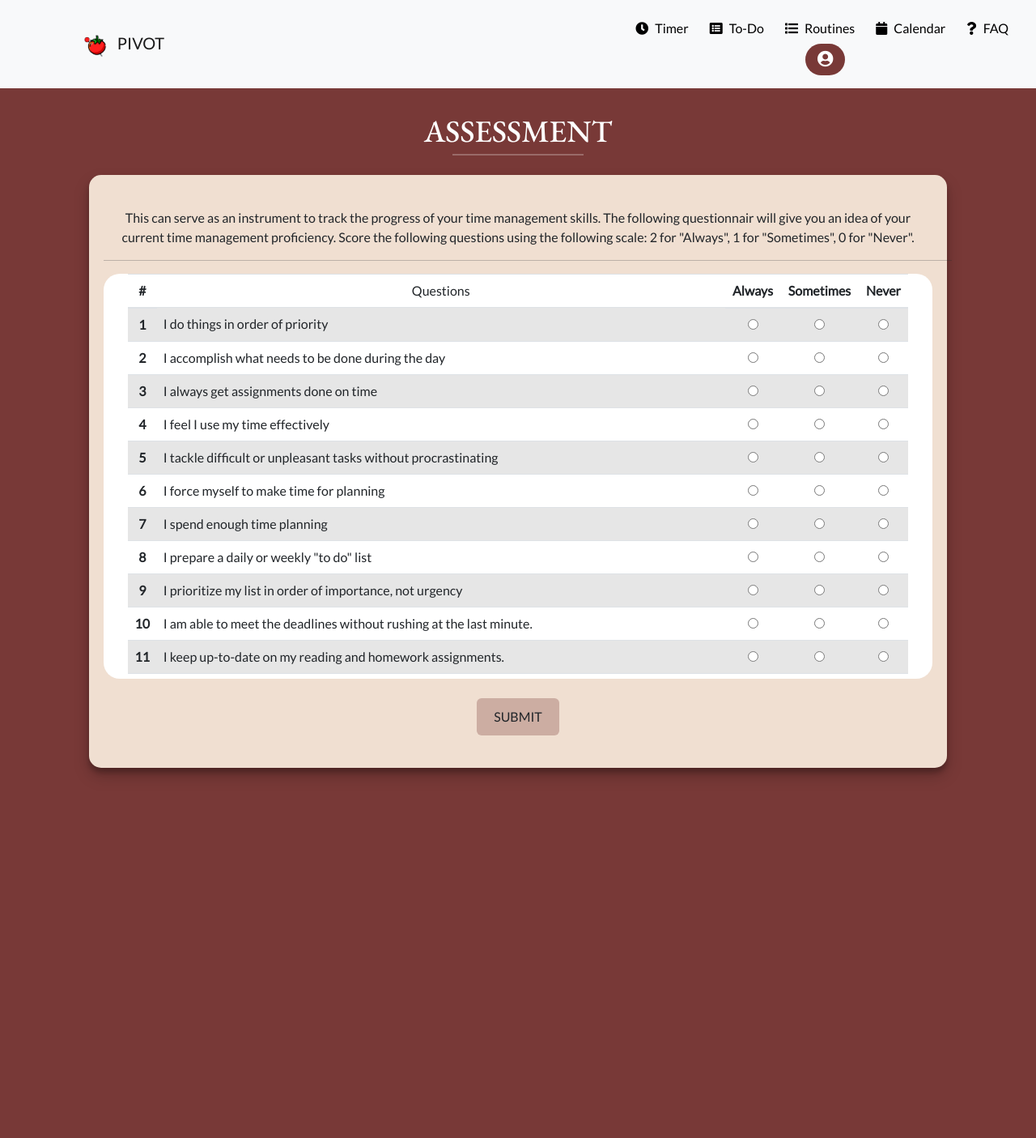
After one commit to jaydejesus14/Pomodoro, a PHP site: page /user/assessment.html in a window 1280 px wide. The commit adds this page. Shown: the top 1405 px of the page at 81% size. Run offline with PHP 8.4, Linux system fonts and the light colour scheme; some libraries are stand-ins or nearby versions.

Commit message:
assessment

```diff
--- a/style.css
+++ b/style.css
@@ -744,6 +744,41 @@ input:focus, textarea:focus {
   font-weight: 400;
 }
 
+/* EDIT PROFILE */
+.assessmentCard {
+  width: 1000px;
+  margin: 20px 5px;
+  padding: 25px 30px 40px 30px;
+  border-radius: 15px;
+  box-sizing: content-box;
+  box-shadow: rgba(0, 0, 0, 0.19) 0px 10px 20px, rgba(0, 0, 0, 0.23) 0px 6px 6px;
+}
+
+.assessmentContent {
+  background-color: white;
+  border-radius: 20px;
+  padding: 0px 30px;
+  min-height: 500px;
+  max-height: 500px;
+  overflow-y: scroll;
+  overflow-x: hidden;
+
+}
+
+#assessmentSubmit{
+  background-color: rgb( 120, 57, 55, 0.3);
+  padding: 10px 20px
+}
+#assessmentSubmit:hover{
+  background-color: rgb( 120, 57, 55);
+  padding: 10px 20px;
+  color: white;
+}
+
+
+
+
+
 /* TO-DO LIST */
 
 .sidenav {
--- /dev/null
+++ b/user/assessment.html
@@ -0,0 +1,299 @@
+<!DOCTYPE html>
+<html lang="en">
+<head>
+    <meta charset="UTF-8">
+    <meta name="viewport" content="width=device-width, initial-scale=1.0">
+    <title>Pivot</title>
+    <link rel="stylesheet" href="https://cdn.jsdelivr.net/npm/bootstrap@4.6.2/dist/css/bootstrap.min.css" integrity="sha384-xOolHFLEh07PJGoPkLv1IbcEPTNtaed2xpHsD9ESMhqIYd0nLMwNLD69Npy4HI+N" crossorigin="anonymous">
+    <link rel="stylesheet" href="https://use.fontawesome.com/releases/v5.5.0/css/all.css" integrity="sha384-B4dIYHKNBt8Bc12p+WXckhzcICo0wtJAoU8YZTY5qE0Id1GSseTk6S+L3BlXeVIU" crossorigin="anonymous">
+    <link rel='stylesheet' href="../style.css">
+
+</head>
+<body>
+    <div id="nav-placeholder">
+    </div>
+
+    <div class="container px-2 py-4 mx-auto">
+        <div class="container d-flex justify-content-around ">
+            <div class = "row">
+            <span class = "titleRoutine text-center">
+                ASSESSMENT
+                <hr class="solid" id="hrWhite2">
+            </span>
+        </div>
+        </div>
+        <div class="container d-flex justify-content-around ">
+
+
+            <div class="row">
+            <div class = "card assessmentCard">
+                <div class = "row text-center mt-3">
+                    This can serve as an instrument to track the progress of your time management skills. The following questionnair will give you an idea of your current time management proficiency. Score the following questions using the following scale: 2 for "Always", 1 for "Sometimes", 0 for "Never".</p>
+                    <hr class = "hrWhite2">
+                    <div class = "assessmentContent">
+                    <table class="table table-striped">
+                        <thead>
+                          <tr>
+                            <th scope="col-2">#</th>
+                            <td colspan="2">Questions</td>
+                            <th scope="col-6">Always</th>
+                            <th scope="col-2">Sometimes</th>
+                            <th scope="col-2">Never</th>
+                          </tr>
+                        </thead>
+                        <tbody>
+                            <!-- QUESION -->
+                          <tr>
+                            <th scope="row">1</th>
+                            <td colspan="2" class = "text-left">I do things in order of priority</td>
+                            <td><input type="radio" id="always" name="q1" value="always"></td>
+                            <td><input type="radio" id="sometimes" name="q1" value="sometimes"></td>
+                            <td><input type="radio" id="never" name="q1" value="never"></td>
+                          </tr>
+                          <!-- END OF QUESTION -->
+                          <!-- QUESION -->
+                          <tr>
+                            <th scope="row">2</th>
+                            <td colspan="2" class = "text-left">I accomplish what needs to be done during the day</td>
+                            <td><input type="radio" id="always" name="q2" value="always"></td>
+                            <td><input type="radio" id="sometimes" name="q2" value="sometimes"></td>
+                            <td><input type="radio" id="never" name="q2" value="never"></td>
+                          </tr>
+                          <!-- END OF QUESION -->
+                          <!-- QUESION -->
+                          <tr>
+                            <th scope="row">3</th>
+                            <td colspan="2" class = "text-left">I always get assignments done on time</td>
+                            <td><input type="radio" id="always" name="q3" value="always"></td>
+                            <td><input type="radio" id="sometimes" name="q3" value="sometimes"></td>
+                            <td><input type="radio" id="never" name="q3" value="never"></td>
+                          </tr>
+                          <!-- END OF QUESION -->
+                           <!-- QUESION -->
+                           <tr>
+                            <th scope="row">4</th>
+                            <td colspan="2" class = "text-left">I feel I use my time effectively</td>
+                            <td><input type="radio" id="always" name="q4" value="always"></td>
+                            <td><input type="radio" id="sometimes" name="q4" value="sometimes"></td>
+                            <td><input type="radio" id="never" name="q4" value="never"></td>
+                          </tr>
+                          <!-- END OF QUESION -->
+                          <!-- QUESION -->
+                          <tr>
+                            <th scope="row">5</th>
+                            <td colspan="2" class = "text-left">I tackle difficult or unpleasant tasks without procrastinating</td>
+                            <td><input type="radio" id="always" name="q5" value="always"></td>
+                            <td><input type="radio" id="sometimes" name="q5" value="sometimes"></td>
+                            <td><input type="radio" id="never" name="q5" value="never"></td>
+                          </tr>
+                          <!-- END OF QUESION -->
+                          <!-- QUESION -->
+                          <tr>
+                            <th scope="row">6</th>
+                            <td colspan="2" class = "text-left">I force myself to make time for planning</td>
+                            <td><input type="radio" id="always" name="q6" value="always"></td>
+                            <td><input type="radio" id="sometimes" name="q6" value="sometimes"></td>
+                            <td><input type="radio" id="never" name="q6" value="never"></td>
+                          </tr>
+                          <!-- END OF QUESION -->
+                          <!-- QUESION -->
+                          <tr>
+                            <th scope="row">7</th>
+                            <td colspan="2" class = "text-left">I spend enough time planning</td>
+                            <td><input type="radio" id="always" name="q7" value="always"></td>
+                            <td><input type="radio" id="sometimes" name="q7" value="sometimes"></td>
+                            <td><input type="radio" id="never" name="q7" value="never"></td>
+                          </tr>
+                          <!-- END OF QUESION -->
+                          <!-- QUESION -->
+                          <tr>
+                            <th scope="row">8</th>
+                            <td colspan="2" class = "text-left">I prepare a daily or weekly "to do" list</td>
+                            <td><input type="radio" id="always" name="q8" value="always"></td>
+                            <td><input type="radio" id="sometimes" name="q8" value="sometimes"></td>
+                            <td><input type="radio" id="never" name="q8" value="never"></td>
+                          </tr>
+                          <!-- END OF QUESION -->
+                          <!-- QUESION -->
+                          <tr>
+                            <th scope="row">9</th>
+                            <td colspan="2" class = "text-left">I prioritize my list in order of importance, not urgency</td>
+                            <td><input type="radio" id="always" name="q9" value="always"></td>
+                            <td><input type="radio" id="sometimes" name="q9" value="sometimes"></td>
+                            <td><input type="radio" id="never" name="q9" value="never"></td>
+                          </tr>
+                          <!-- END OF QUESION -->
+                          <!-- QUESION -->
+                          <tr>
+                            <th scope="row">10</th>
+                            <td colspan="2" class = "text-left">I am able to meet the deadlines without rushing at the last minute. </td>
+                            <td><input type="radio" id="always" name="q10" value="always"></td>
+                            <td><input type="radio" id="sometimes" name="q10" value="sometimes"></td>
+                            <td><input type="radio" id="never" name="q10" value="never"></td>
+                          </tr>
+                          <!-- END OF QUESION -->
+                          <!-- QUESION -->
+                          <tr>
+                            <th scope="row">11</th>
+                            <td colspan="2" class = "text-left">I keep up-to-date on my reading and homework assignments.</td>
+                            <td><input type="radio" id="always" name="q11" value="always"></td>
+                            <td><input type="radio" id="sometimes" name="q11" value="sometimes"></td>
+                            <td><input type="radio" id="never" name="q11" value="never"></td>
+                          </tr>
+                          <!-- END OF QUESION -->
+                          <!-- QUESION -->
+                          <tr>
+                            <th scope="row">12</th>
+                            <td colspan="2" class = "text-left">I prevent interruptions from distracting me from high priority tasks. </td>
+                            <td><input type="radio" id="always" name="q12" value="always"></td>
+                            <td><input type="radio" id="sometimes" name="q12" value="sometimes"></td>
+                            <td><input type="radio" id="never" name="q12" value="never"></td>
+                          </tr>
+                          <!-- END OF QUESION -->
+                          <!-- QUESION -->
+                          <tr>
+                            <th scope="row">13</th>
+                            <td colspan="2" class = "text-left">I avoid spending too much time on trivial matters. </td>
+                            <td><input type="radio" id="always" name="q13" value="always"></td>
+                            <td><input type="radio" id="sometimes" name="q13" value="sometimes"></td>
+                            <td><input type="radio" id="never" name="q13" value="never"></td>
+                          </tr>
+                          <!-- END OF QUESION -->
+                          <!-- QUESION -->
+                          <tr>
+                            <th scope="row">14</th>
+                            <td colspan="2" class = "text-left">I spend enough time on academic matters. </td>
+                            <td><input type="radio" id="always" name="q14" value="always"></td>
+                            <td><input type="radio" id="sometimes" name="q14" value="sometimes"></td>
+                            <td><input type="radio" id="never" name="q14" value="never"></td>
+                          </tr>
+                          <!-- END OF QUESION -->
+                          <!-- QUESION -->
+                          <tr>
+                            <th scope="row">15</th>
+                            <td colspan="2" class = "text-left">I plan time to relax and be with friends in my weekly schedule </td>
+                            <td><input type="radio" id="always" name="q15" value="always"></td>
+                            <td><input type="radio" id="sometimes" name="q15" value="sometimes"></td>
+                            <td><input type="radio" id="never" name="q15" value="never"></td>
+                          </tr>
+                          <!-- END OF QUESION -->
+                          <!-- QUESION -->
+                          <tr>
+                            <th scope="row">16</th>
+                            <td colspan="2" class = "text-left">I have a weekly schedule on which I record fixed commitments such as classes and work hours. </td>
+                            <td><input type="radio" id="always" name="q16" value="always"></td>
+                            <td><input type="radio" id="sometimes" name="q16" value="sometimes"></td>
+                            <td><input type="radio" id="never" name="q16" value="never"></td>
+                          </tr>
+                          <!-- END OF QUESION -->
+                          <!-- QUESION -->
+                          <tr>
+                            <th scope="row">17</th>
+                            <td colspan="2" class = "text-left">I try to do the most important tasks during my most energetic periods of the day. </td>
+                            <td><input type="radio" id="always" name="q17" value="always"></td>
+                            <td><input type="radio" id="sometimes" name="q17" value="sometimes"></td>
+                            <td><input type="radio" id="never" name="q17" value="never"></td>
+                          </tr>
+                          <!-- END OF QUESION -->
+                          <!-- QUESION -->
+                          <tr>
+                            <th scope="row">18</th>
+                            <td colspan="2" class = "text-left">I make constructive use of my commuting time. </td>
+                            <td><input type="radio" id="always" name="q18" value="always"></td>
+                            <td><input type="radio" id="sometimes" name="q18" value="sometimes"></td>
+                            <td><input type="radio" id="never" name="q18" value="never"></td>
+                          </tr>
+                          <!-- END OF QUESION -->
+                          <!-- QUESION -->
+                          <tr>
+                            <th scope="row">19</th>
+                            <td colspan="2" class = "text-left">I periodically re-assess my activities in relation to my goals. </td>
+                            <td><input type="radio" id="always" name="q19" value="always"></td>
+                            <td><input type="radio" id="sometimes" name="q19" value="sometimes"></td>
+                            <td><input type="radio" id="never" name="q19" value="never"></td>
+                          </tr>
+                          <!-- END OF QUESION -->
+                          <!-- QUESION -->
+                          <tr>
+                            <th scope="row">20</th>
+                            <td colspan="2" class = "text-left">I have discounted any wasteful or unprofitable activies or routines. </td>
+                            <td><input type="radio" id="always" name="q20" value="always"></td>
+                            <td><input type="radio" id="sometimes" name="q20" value="sometimes"></td>
+                            <td><input type="radio" id="never" name="q20" value="never"></td>
+                          </tr>
+                          <!-- END OF QUESION -->
+                          <!-- QUESION -->
+                          <tr>
+                            <th scope="row">21</th>
+                            <td colspan="2" class = "text-left">I screen and group my telephone calls to allow for control over telephone interruptions. </td>
+                            <td><input type="radio" id="always" name="q21" value="always"></td>
+                            <td><input type="radio" id="sometimes" name="q21" value="sometimes"></td>
+                            <td><input type="radio" id="never" name="q21" value="never"></td>
+                          </tr>
+                          <!-- END OF QUESION -->
+                          <!-- QUESION -->
+                          <tr>
+                            <th scope="row">22</th>
+                            <td colspan="2" class = "text-left">I judge myself by accomplishments of tasks rather than by amount of activity or "busy-ness"</td>
+                            <td><input type="radio" id="always" name="q22" value="always"></td>
+                            <td><input type="radio" id="sometimes" name="q22" value="sometimes"></td>
+                            <td><input type="radio" id="never" name="q22" value="never"></td>
+                          </tr>
+                          <!-- END OF QUESION -->
+                          <!-- QUESION -->
+                          <tr>
+                            <th scope="row">23</th>
+                            <td colspan="2" class = "text-left">My actions are determined primarily by me, not by circumstances or by other people's priorities. </td>
+                            <td><input type="radio" id="always" name="q23" value="always"></td>
+                            <td><input type="radio" id="sometimes" name="q23" value="sometimes"></td>
+                            <td><input type="radio" id="never" name="q23" value="never"></td>
+                          </tr>
+                          <!-- END OF QUESION -->
+                          <!-- QUESION -->
+                          <tr>
+                            <th scope="row">24</th>
+                            <td colspan="2" class = "text-left">I have a clear idea of what I want to accomplish during the coming semester. </td>
+                            <td><input type="radio" id="always" name="q24" value="always"></td>
+                            <td><input type="radio" id="sometimes" name="q24" value="sometimes"></td>
+                            <td><input type="radio" id="never" name="q24" value="never"></td>
+                          </tr>
+                          <!-- END OF QUESION -->
+                          <!-- QUESION -->
+                          <tr>
+                            <th scope="row">25</th>
+                            <td colspan="2" class = "text-left">I am satisfied with the way I use my time. </td>
+                            <td><input type="radio" id="always" name="q25" value="always"></td>
+                            <td><input type="radio" id="sometimes" name="q25" value="sometimes"></td>
+                            <td><input type="radio" id="never" name="q25" value="never"></td>
+                          </tr>
+                          <!-- END OF QUESION -->
+
+
+                        </tbody>
+                      </table>
+                    </div>
+                </div>
+                <div class = "row text-center mt-4">
+                    <div class = "col">
+                        <button type = "button" class = "btn" id = "assessmentSubmit">SUBMIT
+                    </button>
+            </div>
+        </div>
+    </div>
+
+
+
+    <script src="//code.jquery.com/jquery.min.js"></script>
+    <script>
+    $.get("../navigationBar.html", function(data){
+        $("#nav-placeholder").replaceWith(data);
+        });
+    </script>
+    <script src="https://cdn.jsdelivr.net/npm/jquery@3.5.1/dist/jquery.slim.min.js" integrity="sha384-DfXdz2htPH0lsSSs5nCTpuj/zy4C+OGpamoFVy38MVBnE+IbbVYUew+OrCXaRkfj" crossorigin="anonymous"></script>
+    <script src="https://cdn.jsdelivr.net/npm/popper.js@1.16.1/dist/umd/popper.min.js" integrity="sha384-9/reFTGAW83EW2RDu2S0VKaIzap3H66lZH81PoYlFhbGU+6BZp6G7niu735Sk7lN" crossorigin="anonymous"></script>
+    <script src="https://cdn.jsdelivr.net/npm/bootstrap@4.6.2/dist/js/bootstrap.min.js" integrity="sha384-+sLIOodYLS7CIrQpBjl+C7nPvqq+FbNUBDunl/OZv93DB7Ln/533i8e/mZXLi/P+" crossorigin="anonymous"></script>
+
+
+
+</body>
+</html>
```
